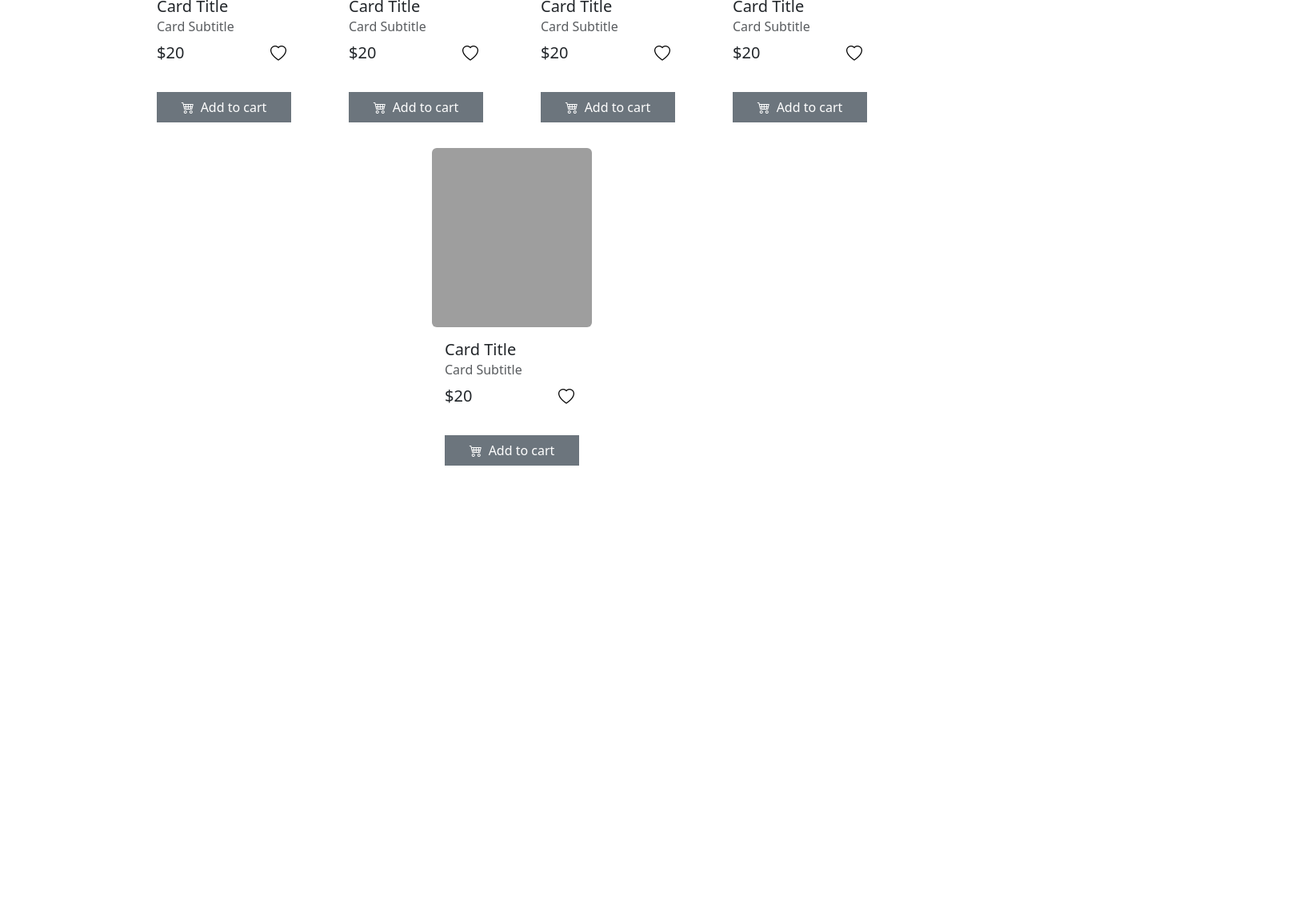
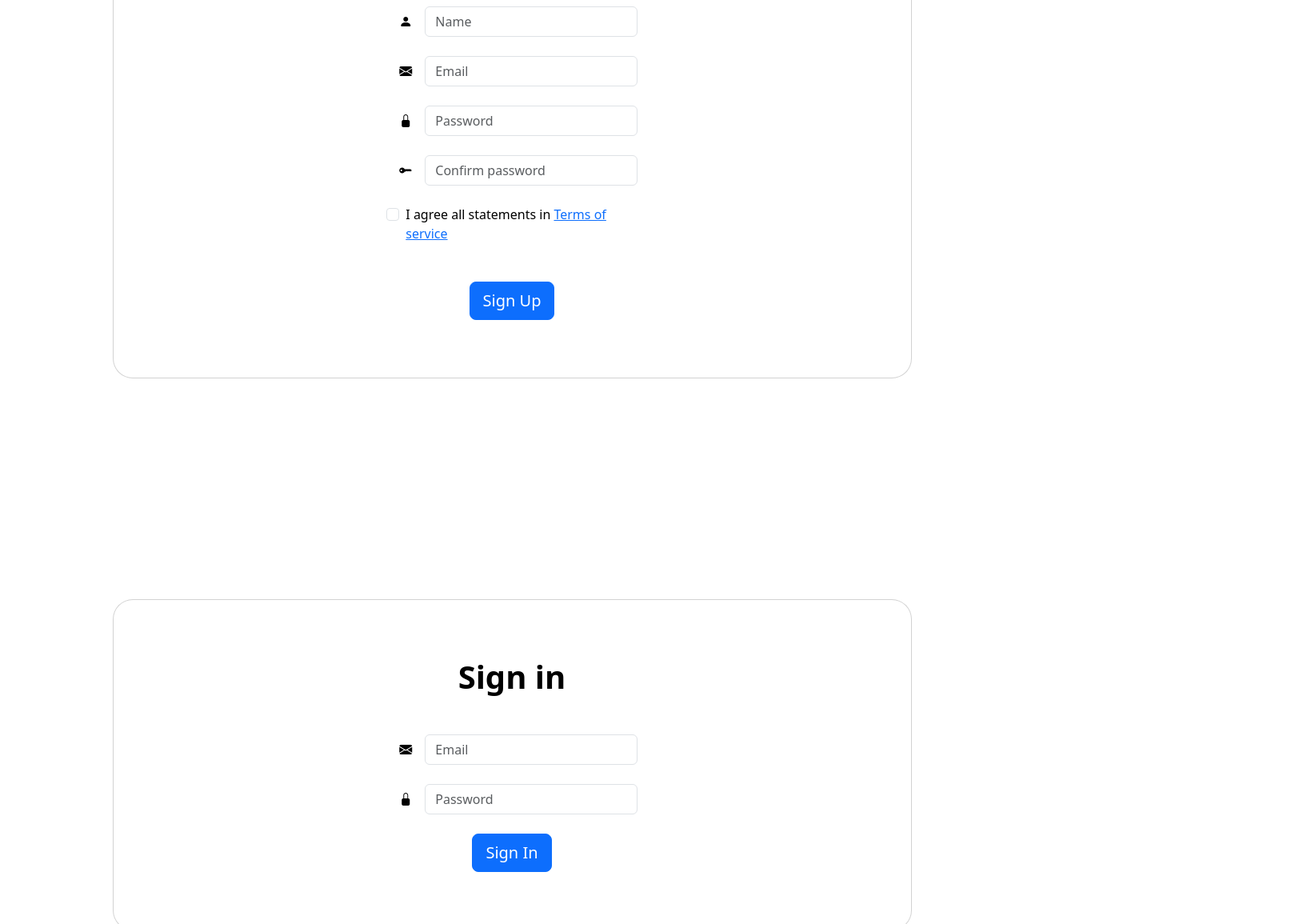
Before and after one commit to dromomania/bookstore, a React (Create React App) app in the folder bookshop/: page / in a window 1280 px wide. Shown: the part 300-1455 px from the top of the page at 80% size, 1624 px wide, since content can reach past the window. Built offline with nearby package versions, Linux system fonts and the light colour scheme; grey boxes are pictures that could not be loaded.

Commit message:
feat: page layout of the registration form implemented

```diff
--- a/bookshop/package.json
+++ b/bookshop/package.json
@@ -15,6 +15,7 @@
     "react": "^18.2.0",
     "react-bootstrap": "^2.9.1",
     "react-dom": "^18.2.0",
+    "react-router-dom": "^6.18.0",
     "react-scripts": "5.0.1",
     "sass": "^1.69.5",
     "typescript": "^4.9.5",
--- a/bookshop/src/App.tsx
+++ b/bookshop/src/App.tsx
@@ -4,13 +4,19 @@ import { NavigationBar } from './components/NavigationBar';
 import { Footer } from './components/Footer';
 // import { CardSm } from './components/BookCards/CardSm/CardSm';
 import { BooksRow } from './components/BookCards/CardSm/BooksRow';
+import { SelectedBook } from './components/BookCards/SelectedBook';
+import { SignUp } from './components/SignUp/SignUp';
+import { SignIn } from './components/SignIn';
 
 
 function App() {
   return (
     <div className="App">
     <NavigationBar />
+    <SignUp />
+    <SignIn />
     <BooksRow/>
+    <SelectedBook/>
     <Footer />
     </div>
   );
--- /dev/null
+++ b/bookshop/src/components/BookCards/SelectedBook/SelectedBook.tsx
@@ -0,0 +1,37 @@
+import { Button, Card, Container, InputGroup, Row } from "react-bootstrap"
+
+
+
+const SelectedBook = () => {
+  return (
+    <Container>
+      <Card className="d-flex flex-row">
+        <Card.Img style={{ height: '40rem' }} src="https://m.media-amazon.com/images/I/81FE1DUxvvL._AC_UF1000,1000_QL80_.jpg" />
+        <Card.Body d-flex flex-column>
+          <Card.Title>Card Title</Card.Title>
+          <Card.Subtitle className="mb-2 text-muted">Card Subtitle</Card.Subtitle>
+          <Card.Text className="fw-weight-bold fs-5 d-flex justify-content-between">
+            $20
+            <button style={{ border: 'none', background: 'none' }}><i className="bi bi-heart"></i></button>
+          </Card.Text>
+          <Card.Text>When magic has gone from the world, and a vicious king rules from his throne of glass, an assassin comes to the castle. She does not come to kill, but to win her freedom. If she can defeat twenty-three killers, thieves, and warriors in a competition to find the greatest assassin in the land, she will become the king’s champion and earn her freedom. Her name is Celaena Sardothien – beautiful, deadly, and destined for greatness.
+          </Card.Text>
+          <div className="number d-flex gap-2">
+            <button className="number-minus" type="button">-</button>
+            <input type="number" min="0" value="1" readOnly></input>
+            <button className="number-plus" type="button">+</button>
+          </div>
+          <Row>
+            <Card.Body className="d-flex justify-content-center gap-2">
+              <Button style={{ width: '20rem' }}>Add to cart</Button>
+              <Button style={{ width: '20rem' }}>To favorites</Button>
+            </Card.Body>
+          </Row>
+        </Card.Body>
+
+      </Card>
+    </Container >
+  )
+}
+
+export { SelectedBook }
--- /dev/null
+++ b/bookshop/src/components/BookCards/SelectedBook/index.tsx
@@ -0,0 +1 @@
+export * from './SelectedBook';
--- /dev/null
+++ b/bookshop/src/components/SignIn/SignIn.tsx
@@ -0,0 +1,57 @@
+import { InputGroup, Container, Form } from "react-bootstrap"
+
+
+const SignIn = () => {
+
+
+  return (
+    <Container>
+      <section className="vh-100">
+        <div className="container h-100">
+          <div className="row d-flex justify-content-center align-items-center h-100">
+            <div className="col-lg-12 col-xl-11">
+              <div className="card text-black" style={{ borderRadius: '25px' }}>
+                <div className="card-body p-md-5">
+                  <div className="row justify-content-center">
+                    <div className="col-md-10 col-lg-6 col-xl-5 order-2 order-lg-1">
+
+                      <p className="text-center h1 fw-bold mb-5 mx-1 mx-md-4 mt-4">Sign in</p>
+
+                      <form className="mx-1 mx-md-4">
+
+                        <div className="d-flex flex-row align-items-center mb-4">
+                          <i className="fas fa-envelope fa-lg me-3 fa-fw"></i>
+                          <div className="form-outline flex-fill mb-0 d-flex gap-3 align-items-center">
+                            <i className="bi bi-envelope-fill"></i>
+                            <input type="email" placeholder="Email" className="form-control" />
+                          </div>
+                        </div>
+
+                        <div className="d-flex flex-row align-items-center mb-4">
+                          <i className="fas fa-lock fa-lg me-3 fa-fw"></i>
+                          <div className="form-outline flex-fill mb-0 d-flex gap-3 align-items-center">
+                            <i className="bi bi-lock-fill"></i>
+                            <input type="password" placeholder="Password" className="form-control" />
+                          </div>
+                        </div>
+
+                        <div className="d-flex justify-content-center mx-4 mb-3 mb-lg-4">
+                          <button type="button" className="btn btn-primary btn-lg">Sign In</button>
+                        </div>
+
+                      </form>
+
+                    </div>
+
+                  </div>
+                </div>
+              </div>
+            </div>
+          </div>
+        </div>
+      </section>
+    </Container>
+  )
+}
+
+export { SignIn }
--- /dev/null
+++ b/bookshop/src/components/SignIn/index.tsx
@@ -0,0 +1 @@
+export * from './SignIn';
--- /dev/null
+++ b/bookshop/src/components/SignUp/SignUp.tsx
@@ -0,0 +1,79 @@
+import { InputGroup, Container, Form } from "react-bootstrap"
+
+
+const SignUp = () => {
+
+
+  return (
+    <Container>
+      <section className="vh-100">
+        <div className="container h-100">
+          <div className="row d-flex justify-content-center align-items-center h-100">
+            <div className="col-lg-12 col-xl-11">
+              <div className="card text-black" style={{ borderRadius: '25px' }}>
+                <div className="card-body p-md-5">
+                  <div className="row justify-content-center">
+                    <div className="col-md-10 col-lg-6 col-xl-5 order-2 order-lg-1">
+
+                      <p className="text-center h1 fw-bold mb-5 mx-1 mx-md-4 mt-4">Sign up</p>
+
+                      <form className="mx-1 mx-md-4">
+
+                        <div className="d-flex flex-row align-items-center mb-4">
+                          <i className="fas fa-user fa-lg me-3 fa-fw"></i>
+                          <div className="form-outline flex-fill mb-0 d-flex gap-3 align-items-center">
+                            <i className="bi bi-person-fill"></i>
+                            <input type="text" placeholder="Name" className="form-control" />
+                          </div>
+                        </div>
+
+                        <div className="d-flex flex-row align-items-center mb-4">
+                          <i className="fas fa-envelope fa-lg me-3 fa-fw"></i>
+                          <div className="form-outline flex-fill mb-0 d-flex gap-3 align-items-center">
+                            <i className="bi bi-envelope-fill"></i>
+                            <input type="email" placeholder="Email" className="form-control" />
+                          </div>
+                        </div>
+
+                        <div className="d-flex flex-row align-items-center mb-4">
+                          <i className="fas fa-lock fa-lg me-3 fa-fw"></i>
+                          <div className="form-outline flex-fill mb-0 d-flex gap-3 align-items-center">
+                            <i className="bi bi-lock-fill"></i>
+                            <input type="password" placeholder="Password" className="form-control" />
+                          </div>
+                        </div>
+
+                        <div className="d-flex flex-row align-items-center mb-4">
+                          <i className="fas fa-key fa-lg me-3 fa-fw"></i>
+                          <div className="form-outline flex-fill mb-0 d-flex gap-3 align-items-center">
+                            <i className="bi bi-key-fill"></i>
+                            <input type="password" placeholder="Confirm password" className="form-control" />
+                          </div>
+                        </div>
+
+                        <div className="form-check d-flex justify-content-center mb-5">
+                          <input className="form-check-input me-2" type="checkbox" value="" />
+                          <label className="form-check-label">
+                            I agree all statements in <a href="#!">Terms of service</a>
+                          </label>
+                        </div>
+
+                        <div className="d-flex justify-content-center mx-4 mb-3 mb-lg-4">
+                          <button type="button" className="btn btn-primary btn-lg">Sign Up</button>
+                        </div>
+
+                      </form>
+
+                    </div>
+                  </div>
+                </div>
+              </div>
+            </div>
+          </div>
+        </div>
+      </section>
+    </Container>
+  )
+}
+
+export { SignUp }
--- /dev/null
+++ b/bookshop/src/components/SignUp/index.tsx
@@ -0,0 +1 @@
+export * from './SignUp';
```
Also changed, not shown: 1 other file (tests, documents, lock files or other folders).
